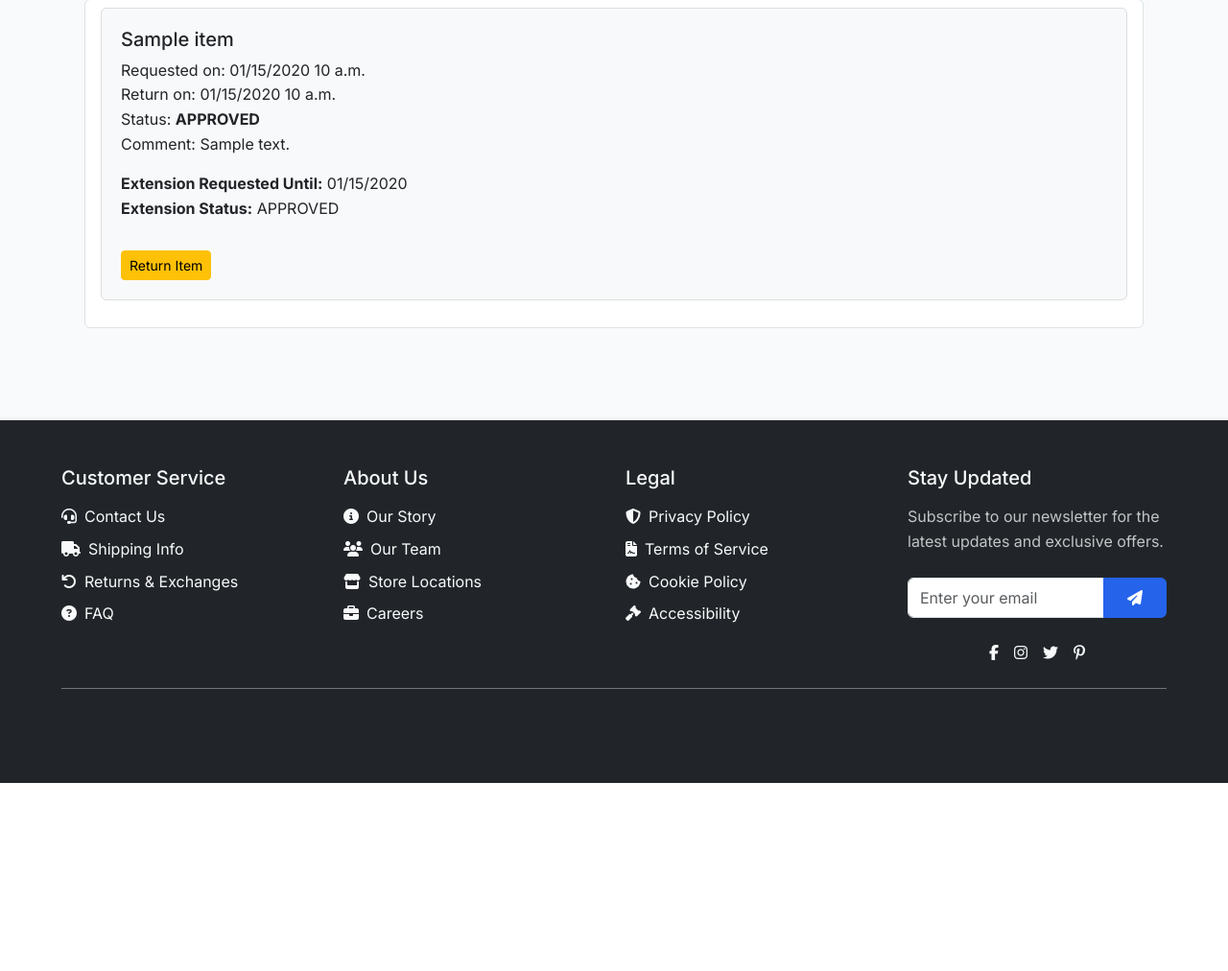
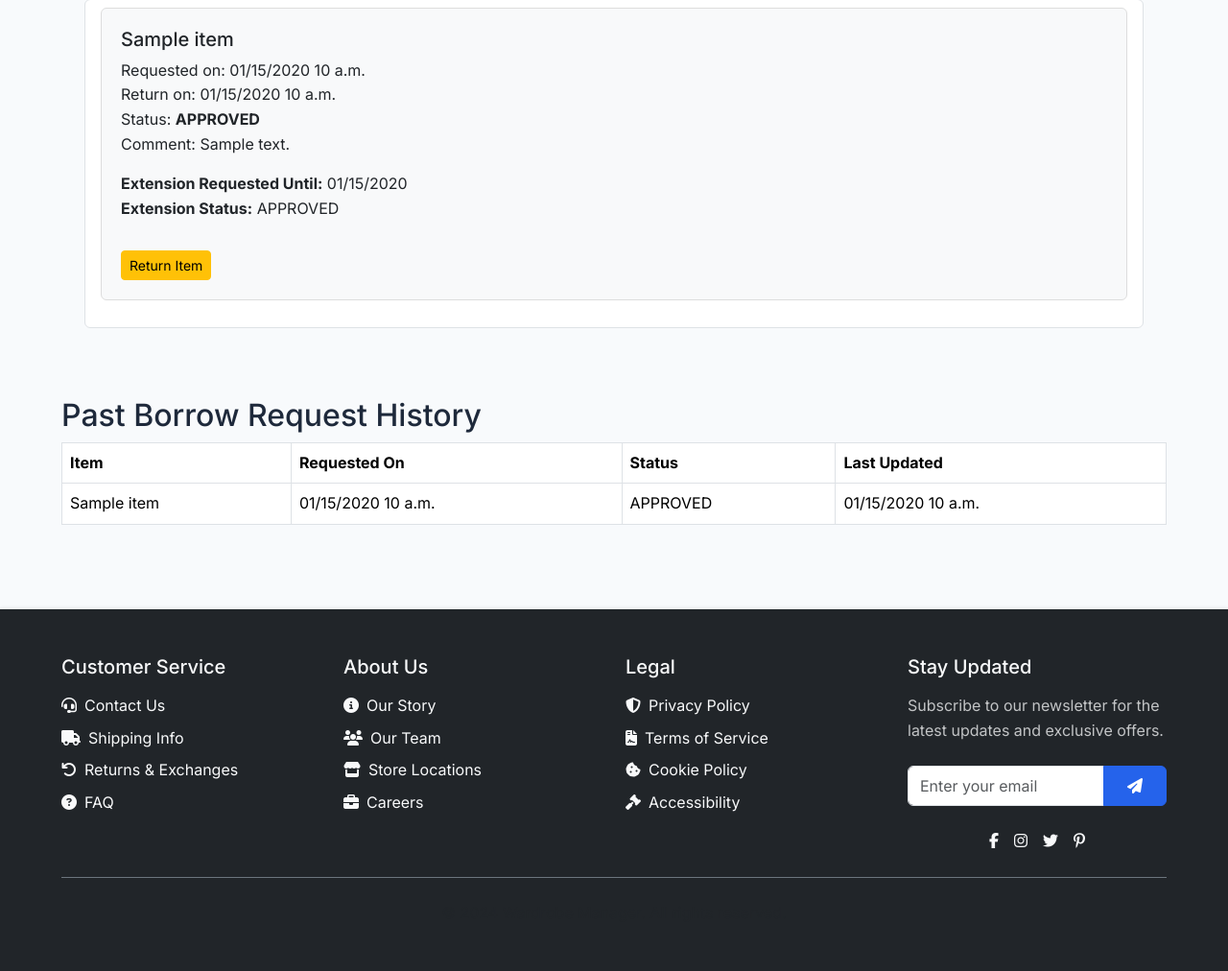
Before and after one commit to bradyp19/Clothing-Library, a Django app: page /closet/my_borrow_requests/ in a window 1280 px wide. Shown: the part 176-1188 px from the top of the page at 96% size. Before the commit the page ends 992 px from the top, so only its background shows below. Run offline with Django 4.2, Linux system fonts and the light colour scheme; a user stored in the database is signed in; tables that the repository leaves empty hold one stand-in row (values such as "Sample post").

Commit message:
Implemented borrowing history for users

```diff
--- a/closet/templates/closet/my_borrow_requests.html
+++ b/closet/templates/closet/my_borrow_requests.html
@@ -75,5 +75,31 @@
     {% else %}
       <p>You have not submitted any borrow requests.</p>
     {% endif %}
+    <!-- History Section -->
+    <h2 class="mt-5">{% trans "Past Borrow Request History" %}</h2>
+    {% if borrow_history %}
+        <table class="table table-bordered">
+            <thead>
+                <tr>
+                    <th>{% trans "Item" %}</th>
+                    <th>{% trans "Requested On" %}</th>
+                    <th>{% trans "Status" %}</th>
+                    <th>{% trans "Last Updated" %}</th>
+                </tr>
+            </thead>
+            <tbody>
+                {% for req in borrow_history %}
+                    <tr>
+                        <td>{{ req.item.item_name }}</td>
+                        <td>{{ req.request_date|date:"SHORT_DATETIME_FORMAT" }}</td>
+                        <td>{{ req.status }}</td>
+                        <td>{{ req.updated_at|date:"SHORT_DATETIME_FORMAT" }}</td>
+                    </tr>
+                {% endfor %}
+            </tbody>
+        </table>
+    {% else %}
+        <p>{% trans "No history available." %}</p>
+    {% endif %}
 </div>
 {% endblock %}
--- a/closet/views.py
+++ b/closet/views.py
@@ -341,6 +341,7 @@ def my_borrow_requests(request):
     Displays a list of borrow requests the current user has submitted.
     """
     borrow_requests = BorrowRequest.objects.filter(requester=request.user).exclude(status="RETURNED").order_by("-request_date")
+    borrow_history = BorrowRequest.objects.exclude(status="PENDING").order_by("-updated_at")
     if request.method == "POST":
         request_id = request.POST.get('borrow_request_id')
         new_end_date = request.POST.get('new_end_date')
@@ -355,7 +356,7 @@ def my_borrow_requests(request):
             messages.error(request, "You cannot request an extension for this borrow request.")
 
         return redirect('closet:my_borrow_requests')
-    return render(request, 'closet/my_borrow_requests.html', {'borrow_requests': borrow_requests})
+    return render(request, 'closet/my_borrow_requests.html', {'borrow_requests': borrow_requests, 'borrow_history': borrow_history})
 
 @login_required
 def return_borrowed_item(request, request_id):
```
